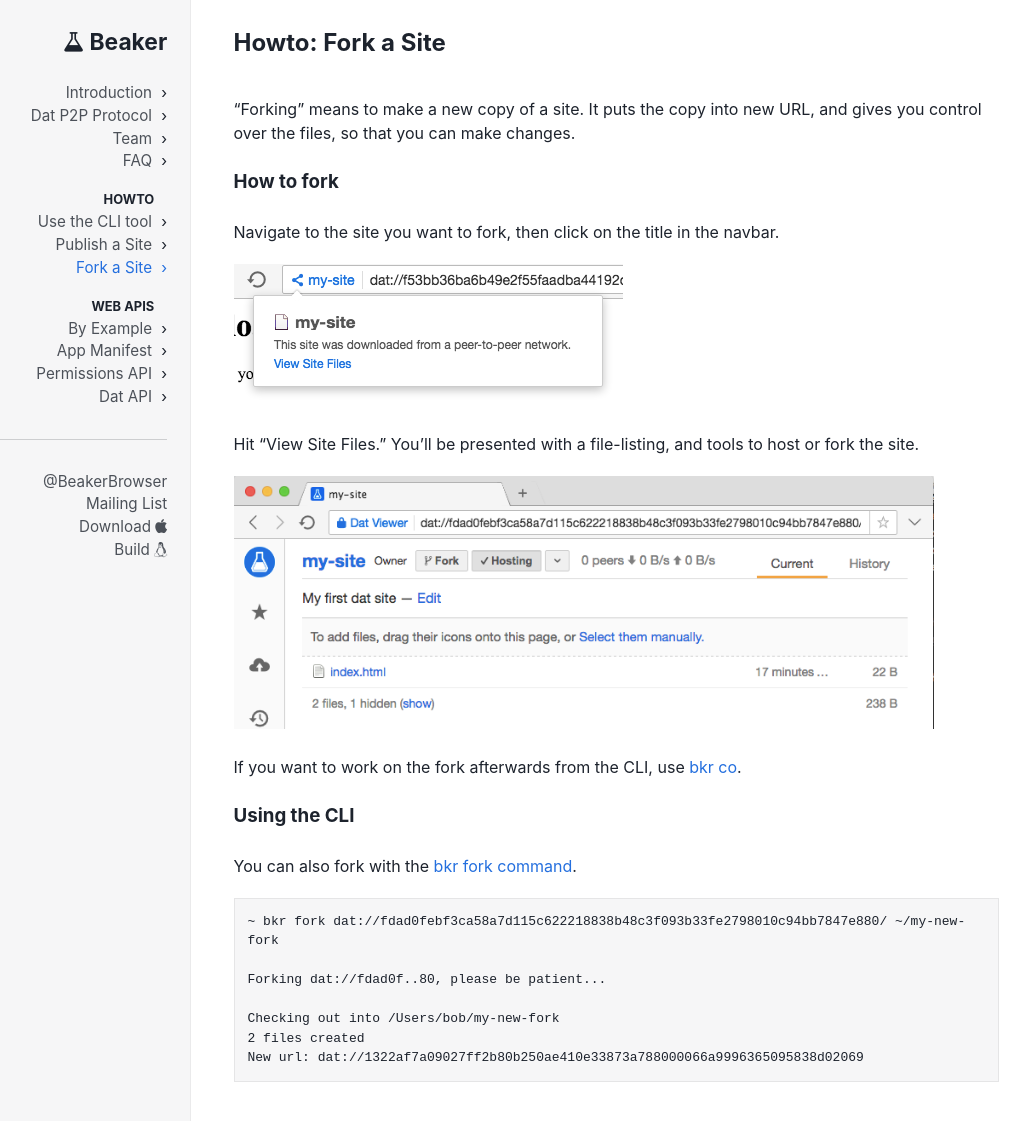
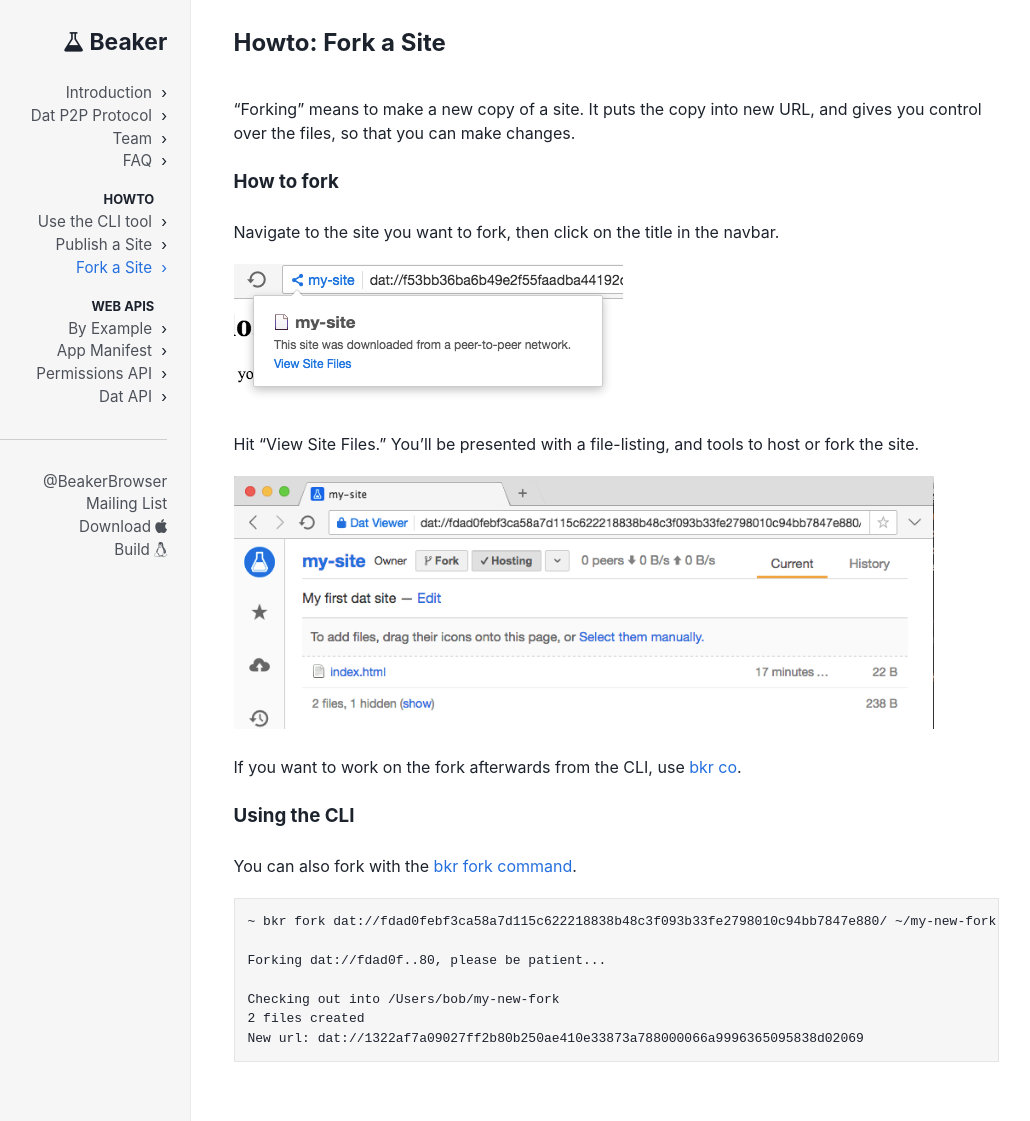
Before and after one commit to beakerbrowser/beakerbrowser.com, a Jekyll site: the page built from _docs/howto/fork-a-site.md, in a window 1280 px wide and 1130 px high. Shown: the top 1121 px of the window, without its empty margins (34-1064 px from the left). Built offline with Jekyll 4.4.1, drawn with Linux system fonts in a browser that asks for light colours.

Commit message:
Fixes to mobile styles

```diff
--- a/css/components/_card.scss
+++ b/css/components/_card.scss
@@ -11,7 +11,10 @@
   position: relative;
   display: flex;
   padding: 1em;
-  margin: 2em;
+
+  @include respond-to(tablet) {
+    margin: 2em;
+  }
 
   // title
   &:before {
--- a/css/pages/_docs.scss
+++ b/css/pages/_docs.scss
@@ -21,8 +21,10 @@
     }
 
     // TODO: add class to all docs images -tbv
-    img {
-      max-width: 700px;
+    @include respond-to(tablet) {
+      img {
+        max-width: 700px;
+      }
     }
 
     figure {
@@ -44,6 +46,10 @@
 
     a {
       color: $text--link;
+    }
+
+    code {
+      white-space: pre-wrap;
     }
 
     pre.highlight {
--- a/css/theme/_code.scss
+++ b/css/theme/_code.scss
@@ -2,7 +2,12 @@
   background: $gray--light;
   border: 1px solid shade($gray--light, 7%);
   padding: 1em;
-  white-space: pre-wrap;
+  white-space: pre;
+  overflow: scroll;
+
+  code {
+    white-space: pre;
+  }
 }
 
 .highlight .hll { background-color: #ffffcc }
```
